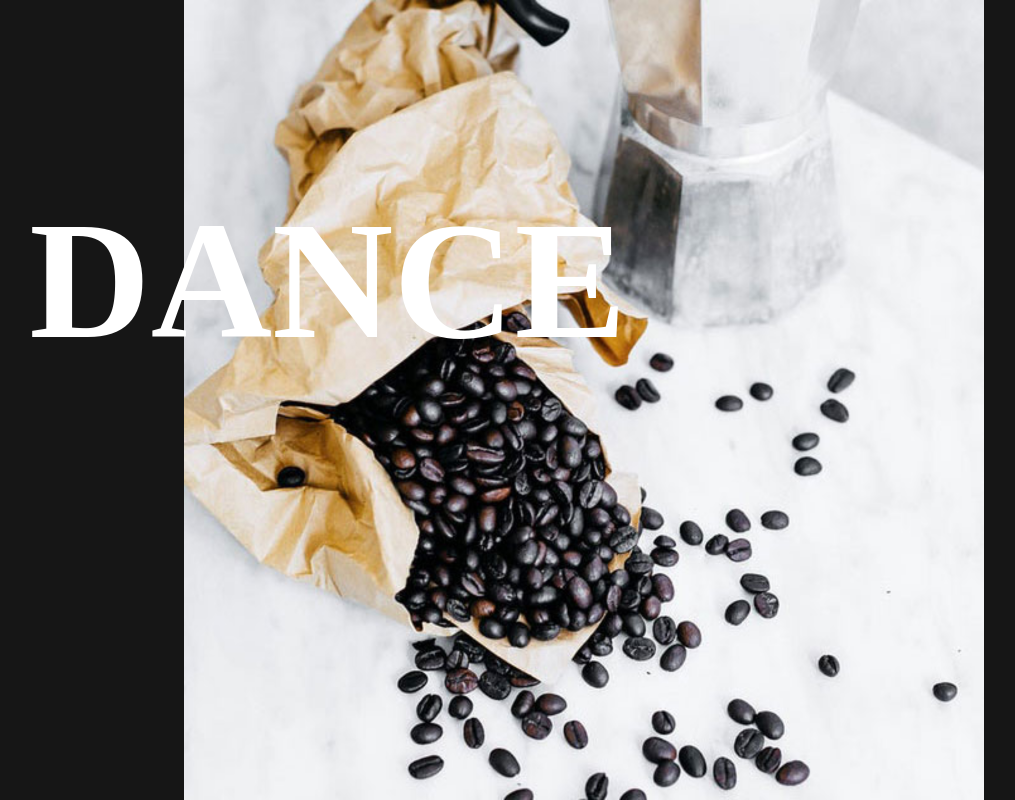
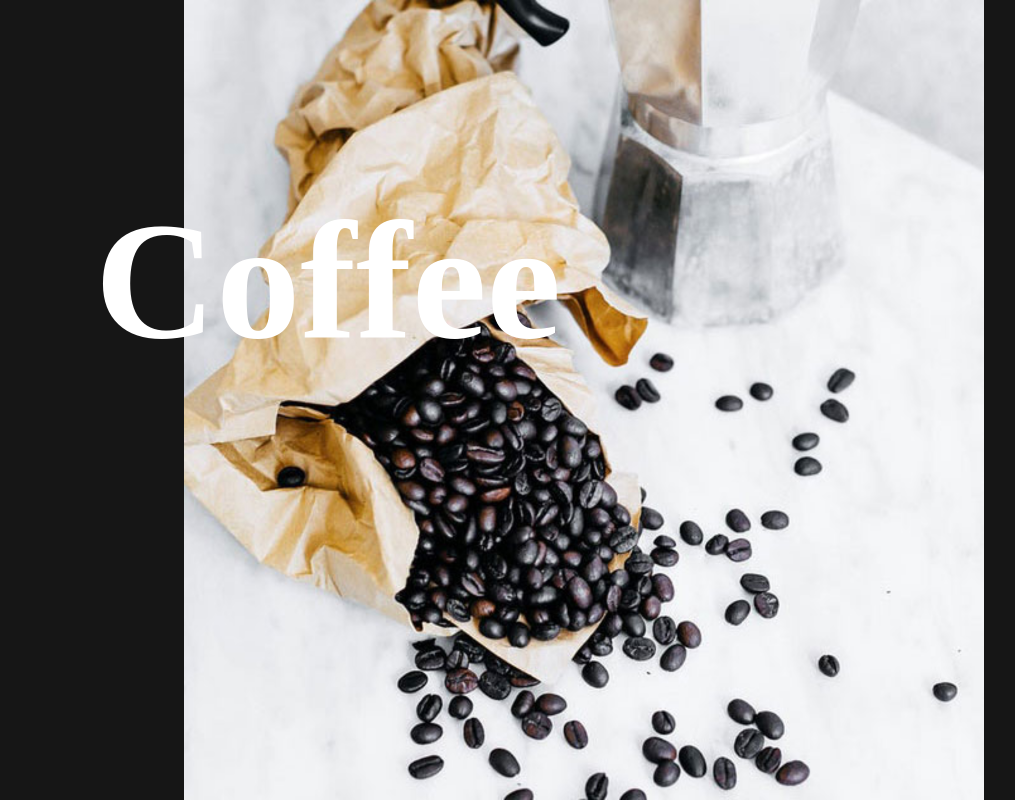
Before and after one commit to NoahPerez/Hover-Distorted-Image-Effect, a plain HTML site: page index.html in a window 1280 px wide. Shown: the whole page, without its empty margins (56-1071 px from the left). Drawn offline with nearby package versions, Linux system fonts and the light colour scheme.

Commit message:
Change Title

```diff
--- a/index.html
+++ b/index.html
@@ -18,7 +18,7 @@
 
     <div class="wrapper"></div>
     <div class="hero-title">
-        <h1>DANCE</h1>
+        <h1>Coffee</h1>
     </div>
 
     </div>
```
